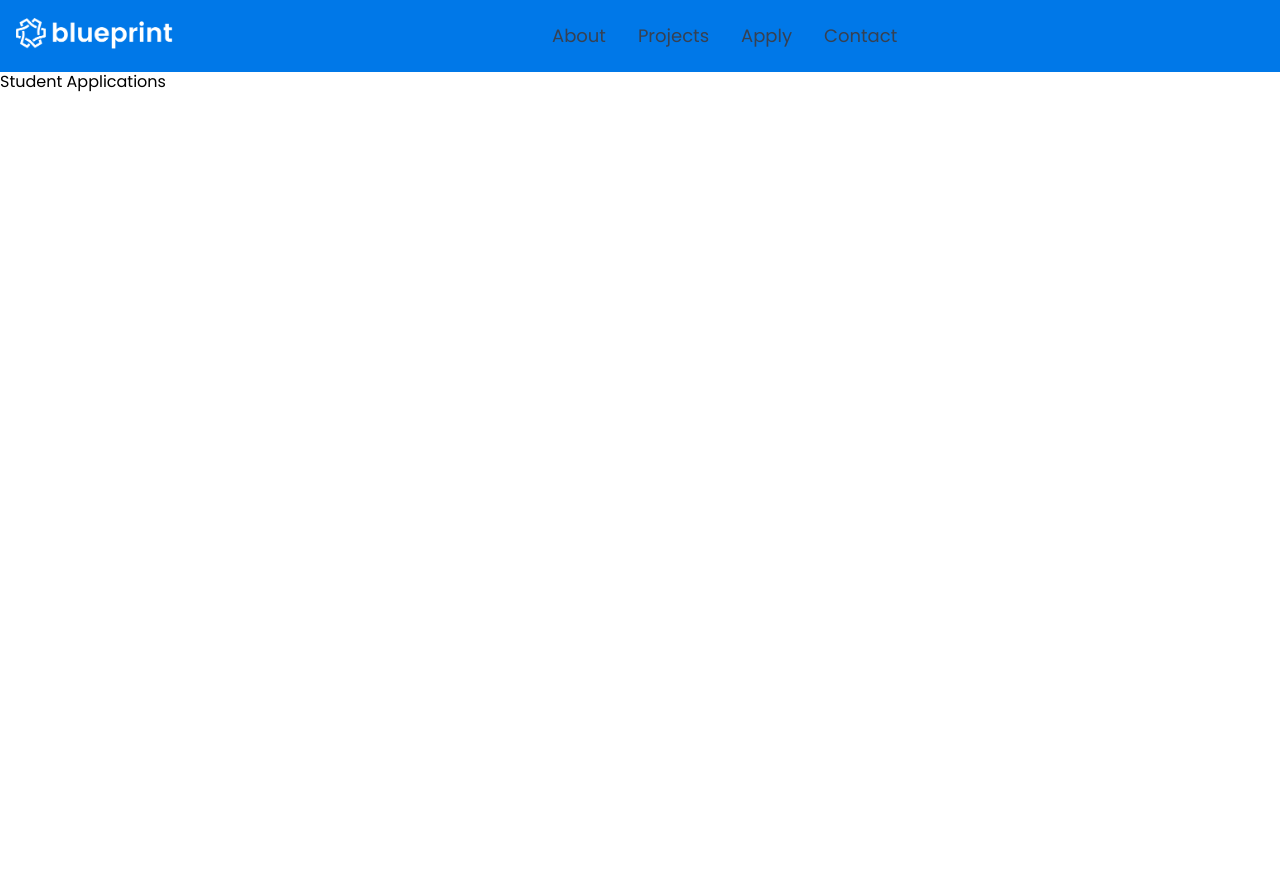
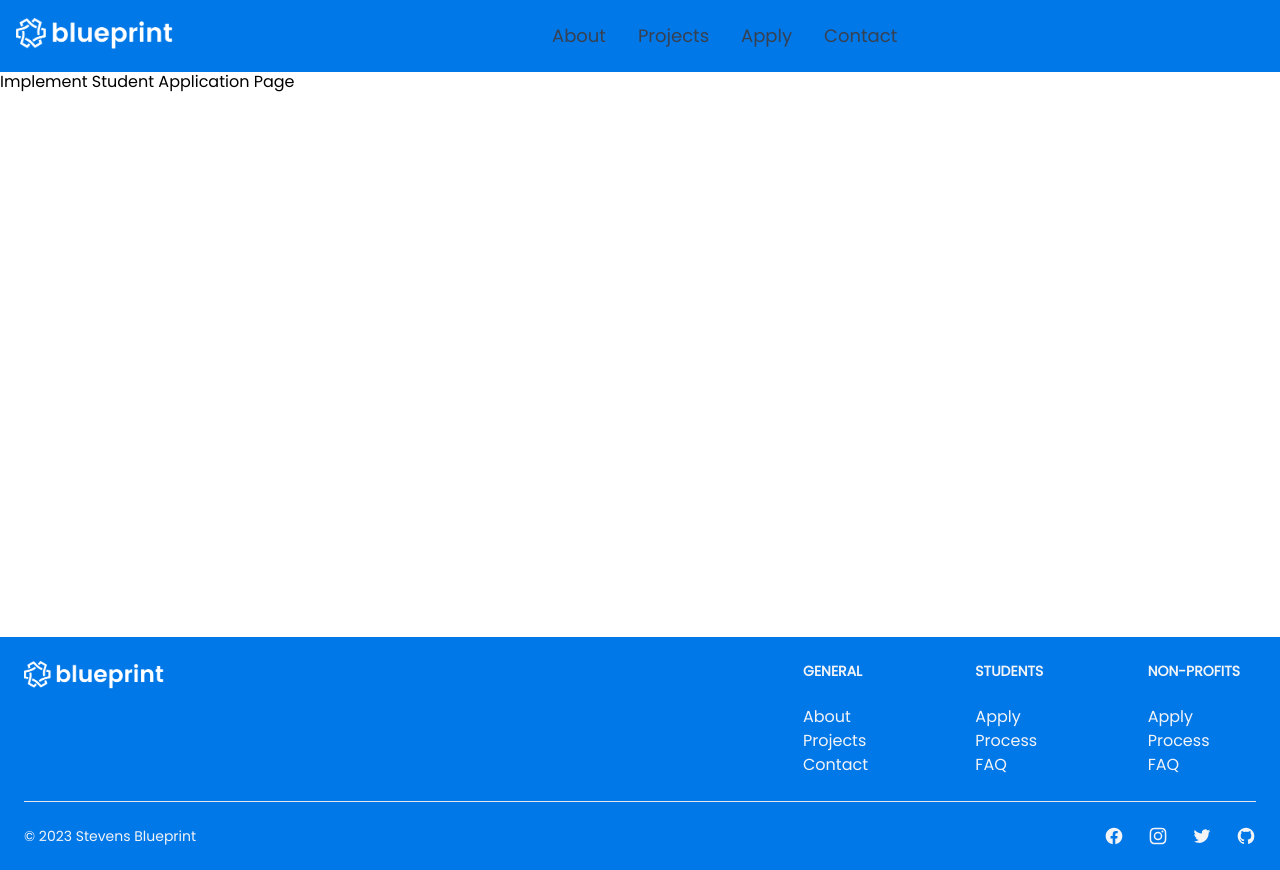
Before and after one commit to OwenTruong/blueprint_website, a React (Create React App) app: page /studentapplication in a window 1280 px wide. Before the commit the page ends 800 px from the top, so only its background shows below. Built offline with nearby package versions, Linux system fonts and the light colour scheme.

Commit message:
folder restructure

```diff
--- a/src/App.jsx
+++ b/src/App.jsx
@@ -9,7 +9,7 @@ import Apply from "./components/Apply";
 import Projects from "./components/Projects";
 import Contact from "./components/Contact";
 import Home from "./components/Home/Home";
-import StudentApply from "./components/StudentApply";
+import StudentApply from "./components/Applications/StudentApply";
 
 function App() {
   return (
--- /dev/null
+++ b/src/components/Applications/Form.jsx
@@ -0,0 +1,5 @@
+function Form() {
+  return <h1>Form</h1>;
+}
+
+export default Form;
--- /dev/null
+++ b/src/components/Applications/StudentApply.jsx
@@ -0,0 +1,12 @@
+import Footer from "../Common/Footer";
+
+function StudentApply() {
+  return (
+    <div className="flex flex-col h-screen">
+      <div className="mb-auto"> Implement Student Application Page</div>
+      <Footer />
+    </div>
+  );
+}
+
+export default StudentApply;
--- a/src/components/Apply.jsx
+++ b/src/components/Apply.jsx
@@ -15,7 +15,7 @@ function Apply() {
               Join Blueprint to gain hands on experience and give back to the community.
               REPLACE IMAGE ABOVE{" "}
             </p>
-            <Link to="/studentapplication" className="text-sky-500">
+            <Link to="/studentapplication" className="text-sky-500 text-lg">
               {" "}
               - Learn More -{" "}
             </Link>
@@ -29,7 +29,7 @@ function Apply() {
               {" "}
               Partner with Blueprint to meet your technology needs. REPLACE IMAGE ABOVE{" "}
             </p>
-            <Link to="/nonprofits" className="text-sky-500">
+            <Link to="/nonprofits" className="text-sky-500 text-lg">
               {" "}
               - Learn More -{" "}
             </Link>
--- a/src/components/StudentApply.jsx
+++ /dev/null
@@ -1,5 +0,0 @@
-function StudentApply() {
-  return <h1>Student Applications</h1>;
-}
-
-export default StudentApply;
```
